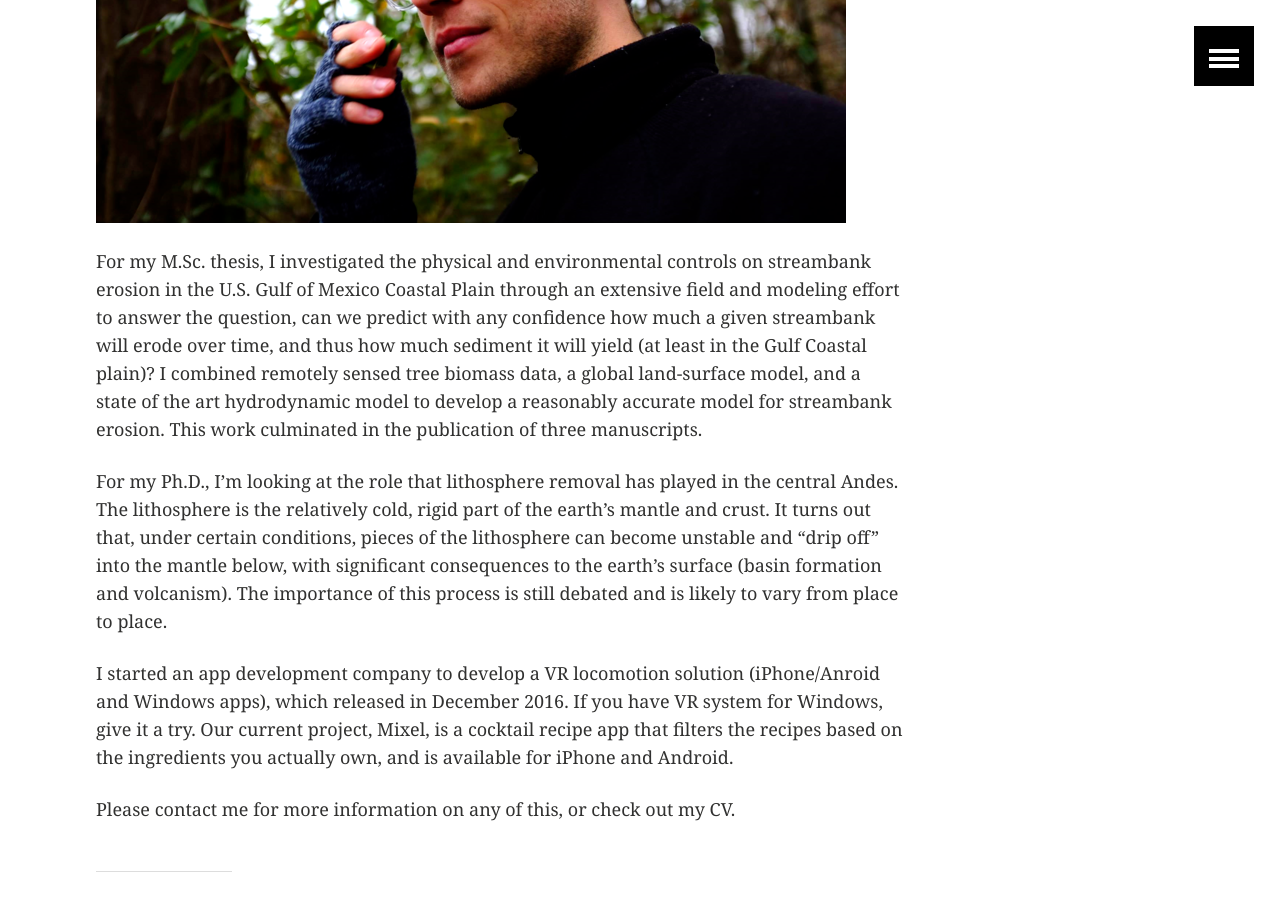
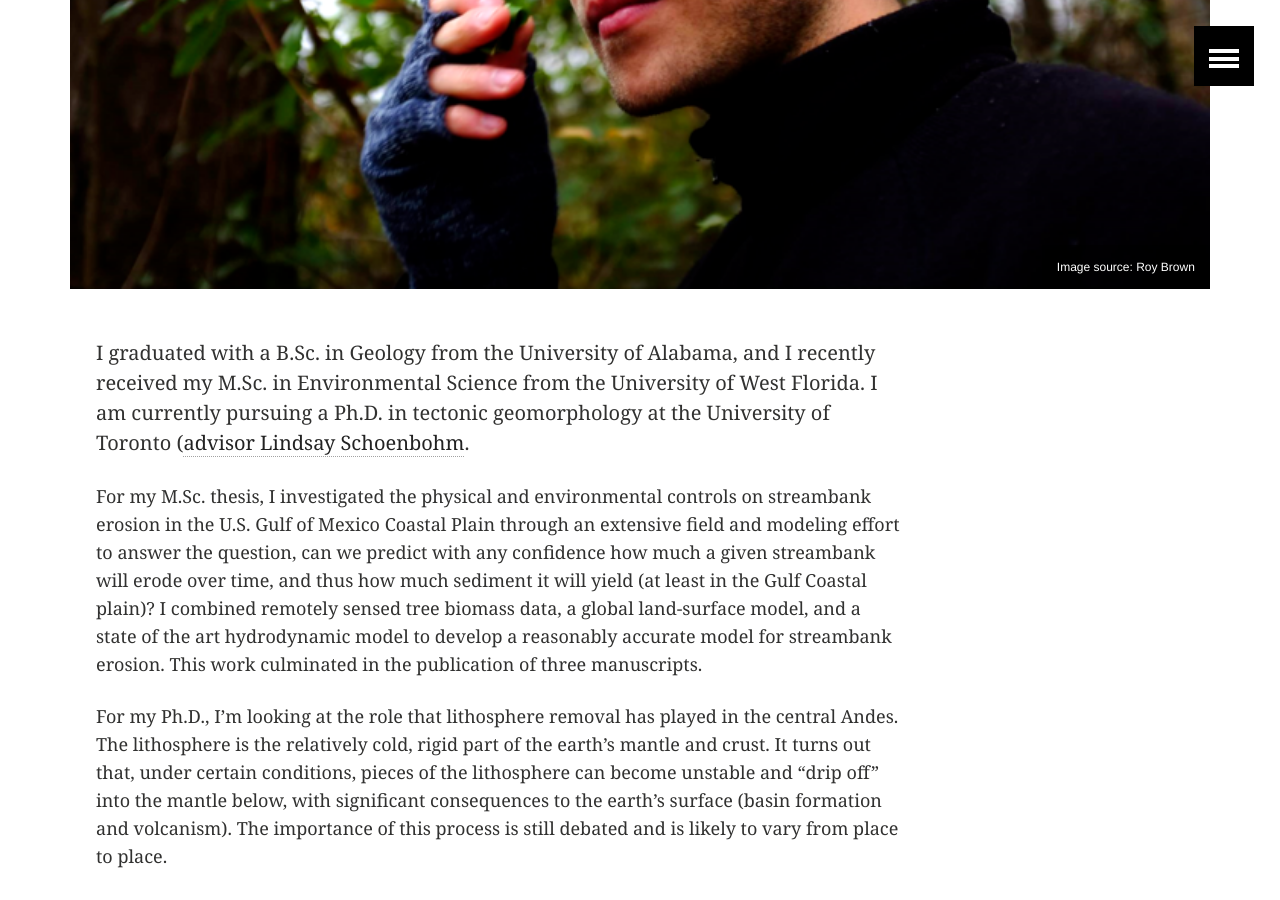
Before and after one commit to mitchellmcm27/mitchellmcm27.github.io, a Jekyll site: the page built from _pages/about.md, in a window 1280 px wide and 900 px high, scrolled down 583 px. Built offline with Jekyll 4.4.1, drawn with Linux system fonts in a browser that asks for light colours.

Commit message:
feature image

```diff
--- a/_pages/about.md
+++ b/_pages/about.md
@@ -1,11 +1,13 @@
 ---
 layout: article
 permalink: /about/
+image:
+  feature: me.png
+  credit: Roy Brown
+  creditlink: https://www.facebook.com/roy.brown.758
 ---
 
 I graduated with a B.Sc. in Geology from the University of Alabama, and I recently received my M.Sc. in Environmental Science from the University of West Florida. I am currently pursuing a Ph.D. in tectonic geomorphology at the University of Toronto ([advisor Lindsay Schoenbohm](www.lindsay-schoenbohm.com).
-
-![Me]({{ "/images/me.png" }})
 
 For my M.Sc. thesis, I investigated the physical and environmental controls on streambank erosion in the U.S. Gulf of Mexico Coastal Plain through an extensive field and modeling effort to answer the question, can we predict with any confidence how much a given streambank will erode over time, and thus how much sediment it will yield (at least in the Gulf Coastal plain)? I combined remotely sensed tree biomass data, a global land-surface model, and a state of the art hydrodynamic model to develop a reasonably accurate model for streambank erosion. This work culminated in the publication of three manuscripts.
 
```
